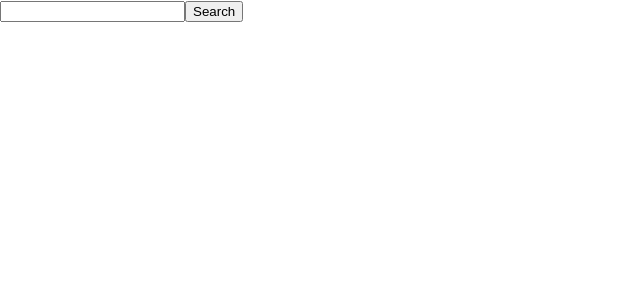
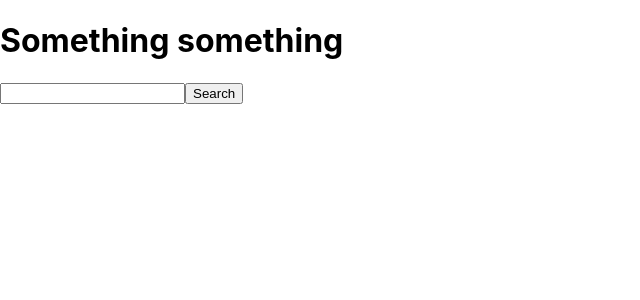
Before and after one commit to ramsumble/bookbook-frontend, a React (Create React App) app: page / in a window 1280 px wide. Shown: the top 300 px of the page, without its empty margins (0-640 px from the left). Built offline with nearby package versions, Linux system fonts and the light colour scheme.

Commit message:
cleanup file structure, starting SearchPage

```diff
--- a/src/App.js
+++ b/src/App.js
@@ -1,10 +1,13 @@
 import React from 'react';
-import BookSearch from './pages/Booksearch';
+// import BookSearch from './components/Booksearch';
+import SearchPage from './pages/SearchPage';
+
 
 const App = () => {
   return (
     <div>
-      <BookSearch />
+      {/* <BookSearch /> */}
+      <SearchPage />
     </div>
   );
 };
--- /dev/null
+++ b/src/components/Booksearch.js
@@ -0,0 +1,43 @@
+import React, { useState } from 'react';
+import axios from 'axios';
+
+const BookSearch = () => {
+
+    const [searchTerm, setSearchTerm] = useState('');
+    const [searchResults, setSearchResults] = useState([]);
+
+    // Function to handle the search button click
+    const handleSearch = async () => {
+      try {
+        // console.log(process.env.REACT_APP_BACKEND_URL)
+        const response = await axios.get(`${process.env.REACT_APP_BACKEND_URL}`, {
+          params: { searchTerm },
+        });
+
+        // Update the component state with the search results
+        setSearchResults(response.data);
+      } catch (error) {
+        console.error('Error searching books:', error);
+      }
+    };
+
+    return (
+      <div>
+        <input
+          type="text"
+          value={searchTerm}
+          onChange={(e) => setSearchTerm(e.target.value)}
+        />
+        <button onClick={handleSearch}>Search</button>
+
+        {/* Display the search results in a UL */}
+        <ul>
+          {searchResults.map((book) => (
+            <li key={book._id}>{book.title}</li>
+          ))}
+        </ul>
+      </div>
+    );
+  };
+
+export default BookSearch;
--- a/src/pages/Booksearch.js
+++ /dev/null
@@ -1,43 +0,0 @@
-import React, { useState } from 'react';
-import axios from 'axios';
-
-const BookSearch = () => {
-
-  const [searchTerm, setSearchTerm] = useState('');
-  const [searchResults, setSearchResults] = useState([]);
-
-  // Function to handle the search button click
-  const handleSearch = async () => {
-    try {
-      // console.log(process.env.REACT_APP_BACKEND_URL)
-      const response = await axios.get(`${process.env.REACT_APP_BACKEND_URL}`, {
-        params: { searchTerm },
-      });
-
-      // Update the component state with the search results
-      setSearchResults(response.data);
-    } catch (error) {
-      console.error('Error searching books:', error);
-    }
-  };
-
-  return (
-    <div>
-      <input
-        type="text"
-        value={searchTerm}
-        onChange={(e) => setSearchTerm(e.target.value)}
-      />
-      <button onClick={handleSearch}>Search</button>
-
-      {/* Display the search results in a UL */}
-      <ul>
-        {searchResults.map((book) => (
-          <li key={book._id}>{book.title}</li>
-        ))}
-      </ul>
-    </div>
-  );
-};
-
-export default BookSearch;
--- /dev/null
+++ b/src/pages/SearchPage.js
@@ -0,0 +1,19 @@
+import React from "react";
+import BookSearch from "../components/Booksearch";
+
+const SearchPage = () => {
+    return(
+        <div className="header">
+            <div className="row1">
+                <h1>Something something </h1>
+            </div>
+            <div classname="row2">
+                <BookSearch />
+
+            </div>
+        </div>
+
+    )
+}
+
+export default SearchPage;
```
